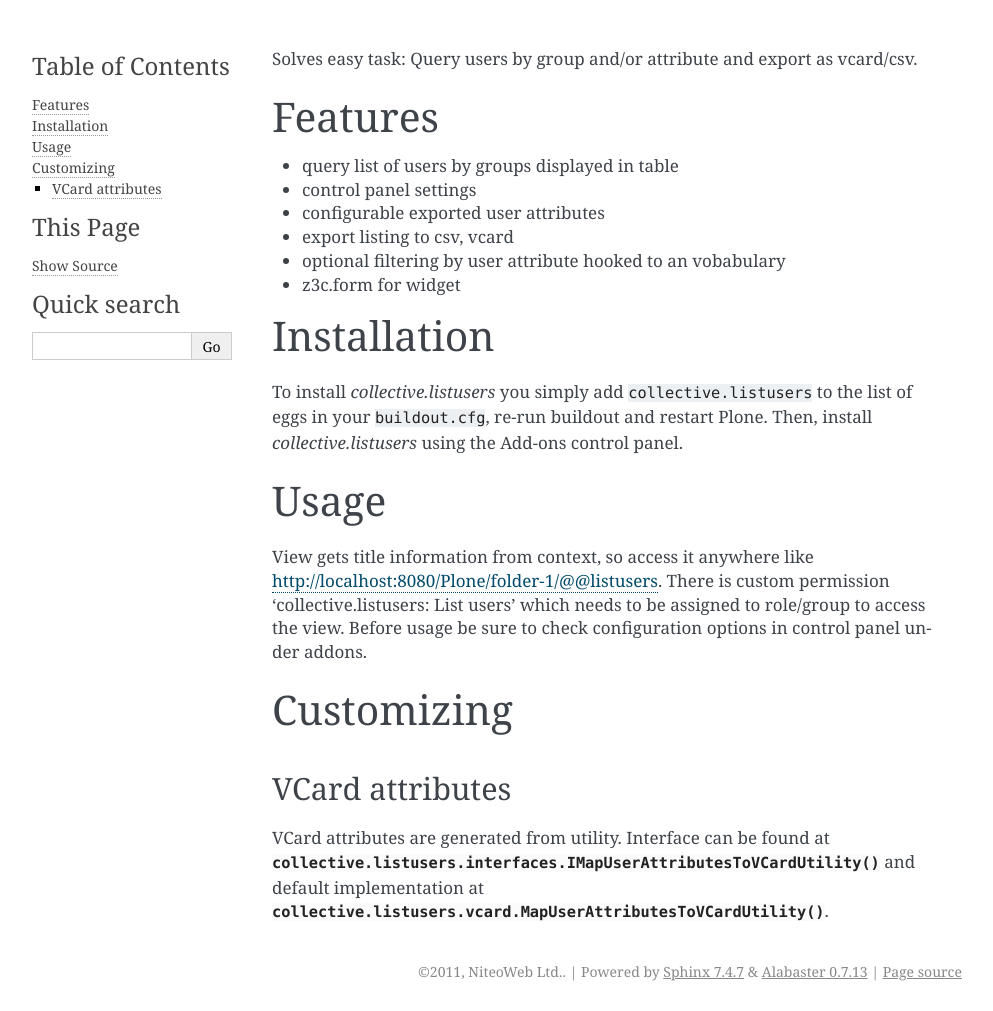
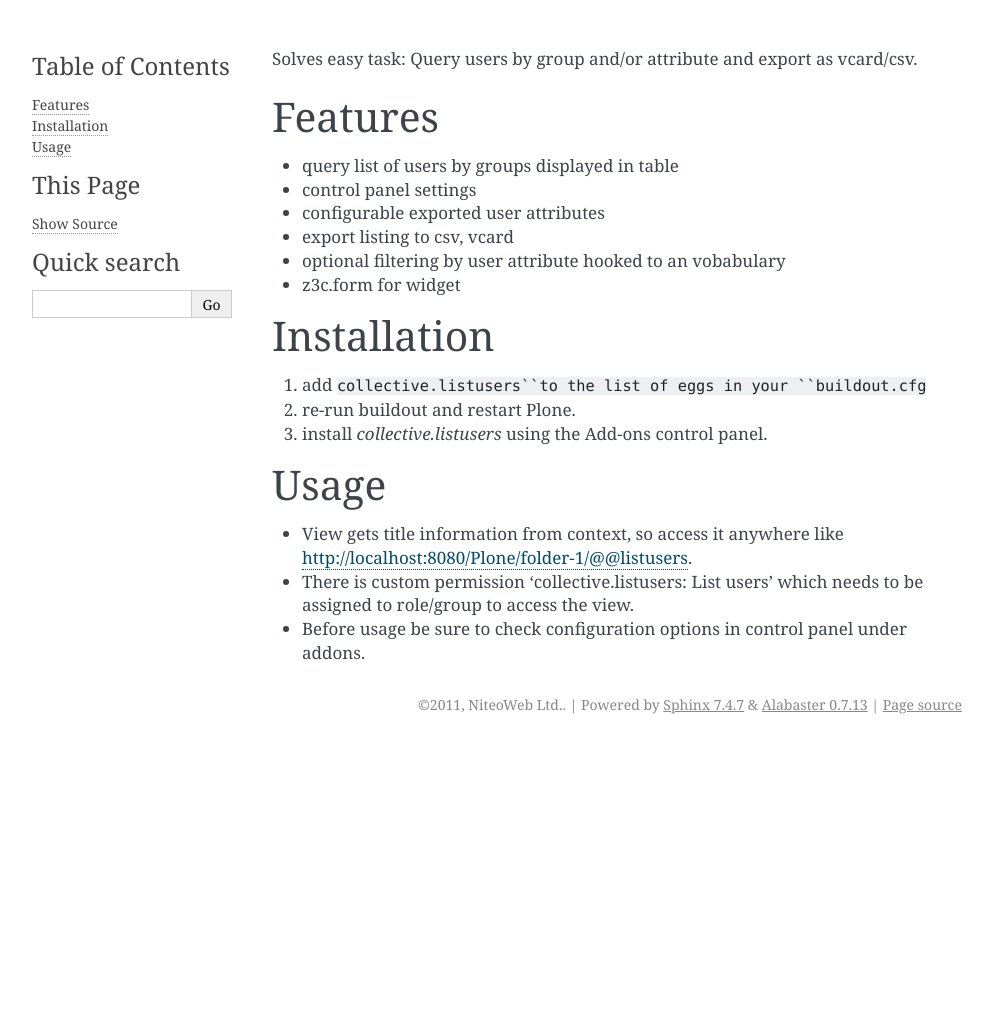
Before and after one commit to collective/collective.listusers, a Sphinx documentation site: the page built from docs/README.rst, in a window 1280 px wide. Shown: the whole page, without its empty margins (148-1141 px from the left). Built offline with Sphinx 7.4.7, drawn with Linux system fonts in a browser that asks for light colours; after the commit the page ends 900 px from its top, so only the background shows below that.

Commit message:
update documentation

```diff
--- a/docs/README.rst
+++ b/docs/README.rst
@@ -14,26 +14,15 @@ Features
 Installation
 ============
 
-To install `collective.listusers` you simply add ``collective.listusers``
-to the list of eggs in your ``buildout.cfg``, re-run buildout and restart Plone.
-Then, install `collective.listusers` using the Add-ons control panel.
+#. add ``collective.listusers``to the list of eggs in your ``buildout.cfg``
+#. re-run buildout and restart Plone.
+#. install `collective.listusers` using the Add-ons control panel.
+
 
 Usage
 =====
 
-View gets title information from context, so access it anywhere like
-http://localhost:8080/Plone/folder-1/@@listusers. There is custom
-permission 'collective.listusers: List users' which needs to be
-assigned to role/group to access the view. Before usage be sure to
-check configuration options in control panel under addons.
 
-
-Customizing
-===========
-
-VCard attributes
-----------------
-
-VCard attributes are generated from utility.
-Interface can be found at :func:`collective.listusers.interfaces.IMapUserAttributesToVCardUtility`
-and default implementation at :func:`collective.listusers.vcard.MapUserAttributesToVCardUtility`.
+* View gets title information from context, so access it anywhere like http://localhost:8080/Plone/folder-1/@@listusers.
+* There is custom permission 'collective.listusers: List users' which needs to be assigned to role/group to access the view.
+* Before usage be sure to check configuration options in control panel under addons.
--- a/docs/api.rst
+++ b/docs/api.rst
@@ -19,3 +19,8 @@ API
 
 .. automodule:: collective.listusers.browser.listusers
     :members:
+
+----
+
+.. automodule:: collective.listusers.browser.vcard
+    :members:
--- a/docs/index.rst
+++ b/docs/index.rst
@@ -9,11 +9,11 @@ Developers
 .. toctree::
    :maxdepth: 2
 
+   customization.rst
    api.rst
    translations.rst
 
 
-.. include:: FUTURE.rst
 .. include:: CREDITS.rst
 .. include:: HISTORY.rst
 .. include:: LICENSE.rst
```
Also changed, not shown: docs/customization.rst (added, +23 -0 lines).
